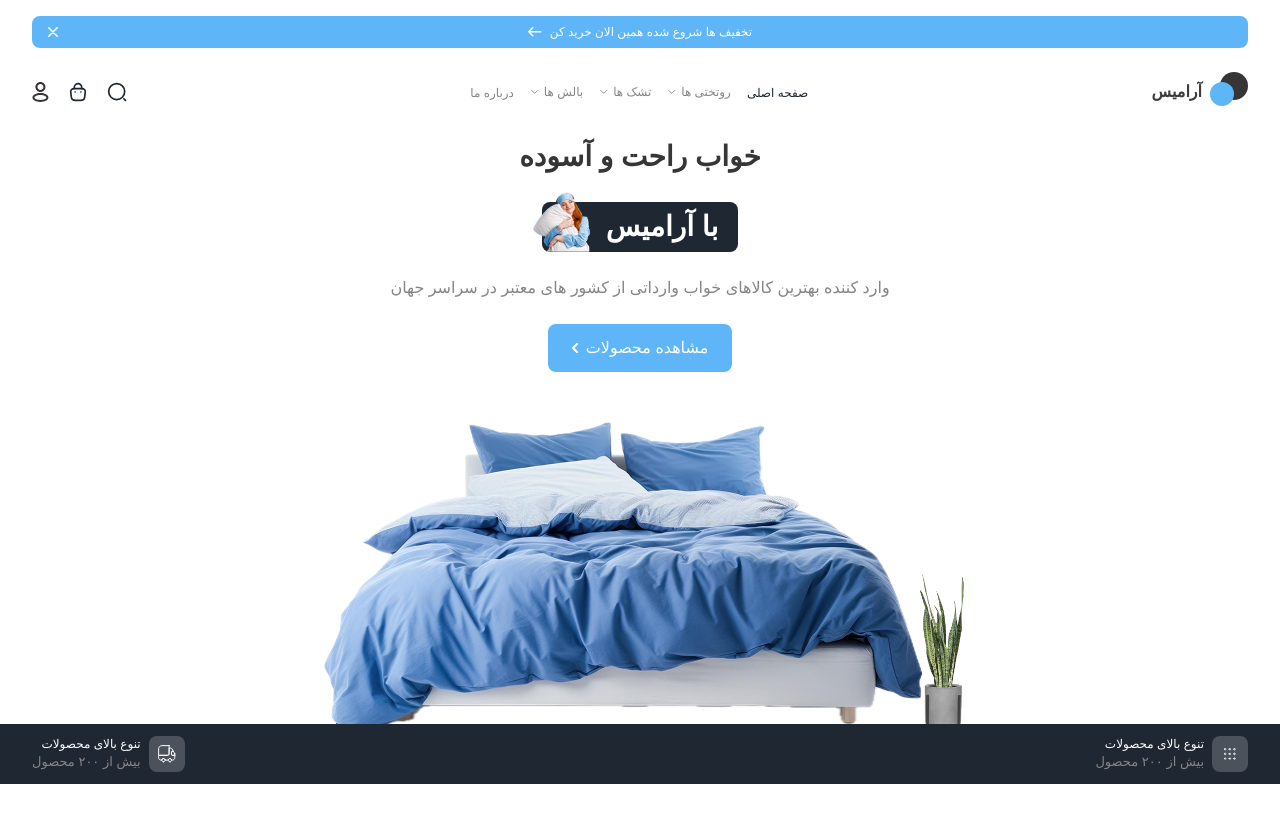
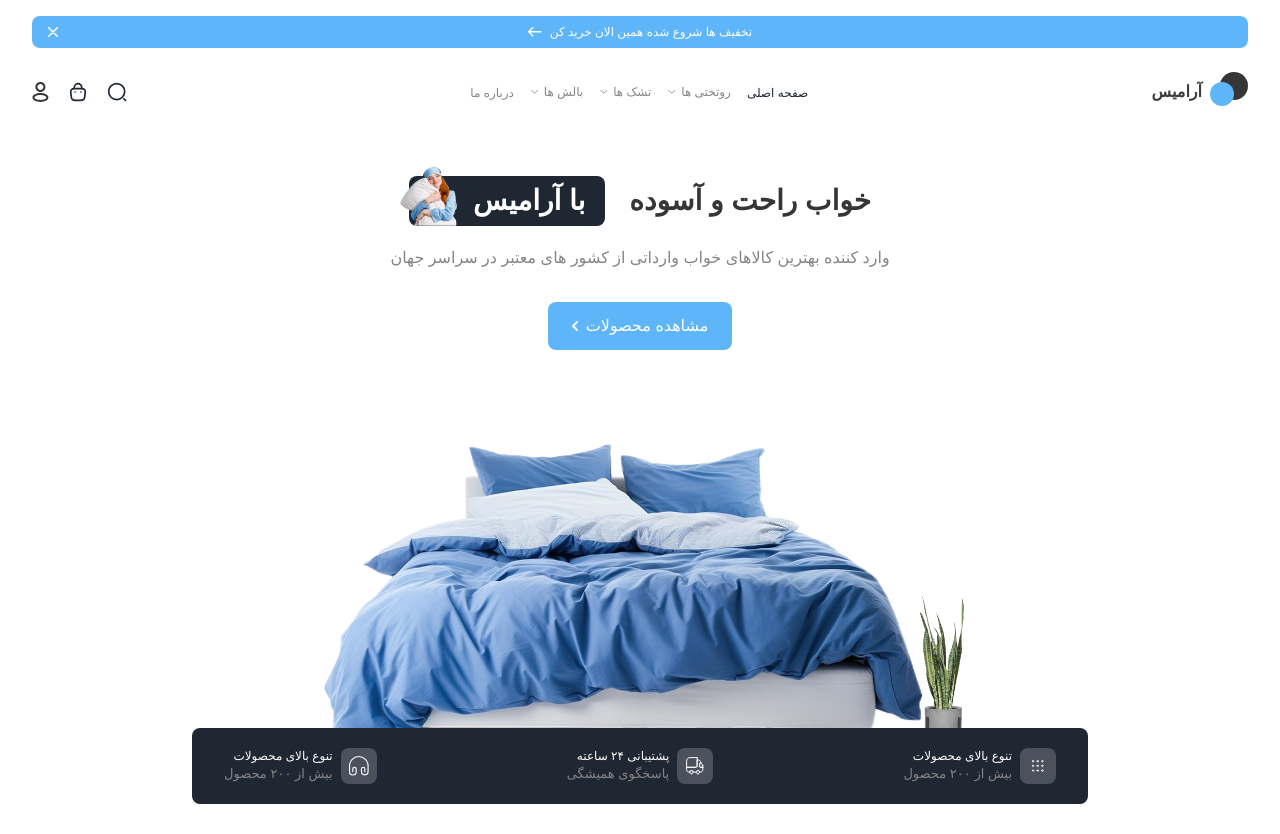
Before and after one commit to FatemehAllameh/bedding-store, a website built with Vite: page index.html in a window 1280 px wide. Before the commit the page ends 812 px from the top, so only its background shows below. Built offline with nearby package versions, Linux system fonts and the light colour scheme; files whose address does not match are found by name.

Commit message:
refactor: make intro section responsive

```diff
--- a/index.html
+++ b/index.html
@@ -13,10 +13,12 @@
     <div class="overlay"></div>
     <!-- Main -->
     <main class="mt-6">
-      <section class="mb-10">
+      <!-- Intro Section -->
+      <section class="mb-10 md:mt-16">
         <div class="container mx-auto px-4 sm:px-6 lg:px-8">
+          <div class="flex flex-col items-center justify-center font-modam">
             <div
-            class="flex flex-col items-center justify-center gap-6 font-modam"
+              class="flex flex-col md:flex-row items-center justify-center gap-6 mb-5"
             >
               <p class="text-[#363636] font-bold text-[1.75rem]">
                 خواب راحت و آسوده
@@ -31,14 +33,16 @@
                   alt=""
                 />
               </p>
-            <p class="text-light-gray font-light text-center">
+            </div>
+
+            <p class="text-light-gray font-light text-center mb-8">
               وارد کننده بهترین کالاهای خواب وارداتی از کشور های معتبر در سراسر
               جهان
             </p>
 
             <a
               href="#"
-              class="flex items-center gap-2 py-3 px-6 rounded-lg bg-primary text-white"
+              class="flex items-center gap-2 py-3 px-6 rounded-lg bg-primary text-white mb-14 md:mb-17"
               >مشاهده محصولات
               <svg width="6" height="10" viewBox="0 0 6 10" fill="none">
                 <path
@@ -65,8 +69,9 @@
             </div>
           </div>
         </div>
+        <!-- Header Features -->
         <div
-          class="flex items-center justify-between -mt-12 absolute z-10 bg-secondary text-white w-full py-3 px-8"
+          class="flex items-center justify-between -mt-12 absolute z-10 w-full py-3 px-8 md:w-[90%] md:left-1/2 md:-translate-x-1/2 md:rounded-lg md:py-5 md:-mt-16.5 lg:w-[70%] bg-secondary text-white"
         >
           <div class="flex gap-2">
             <svg
@@ -189,6 +194,28 @@
             </svg>
 
             <div>
+              <p class="text-xs">پشتیبانی ۲۴ ساعته</p>
+              <p class="font-light text-[13px] text-light-gray">
+                پاسخگوی همیشگی
+              </p>
+            </div>
+          </div>
+          <div class="hidden md:flex gap-2">
+            <svg
+              class="w-9 h-9 p-2 bg-white/20 rounded-lg"
+              viewBox="0 0 27 27"
+              fill="none"
+            >
+              <path
+                d="M5.0775 21.3V17.65C5.0775 16.4375 6.0275 15.35 7.3775 15.35C8.59 15.35 9.6775 16.3 9.6775 17.65V21.1625C9.6775 23.6 7.6525 25.625 5.215 25.625C2.7775 25.625 0.752501 23.5875 0.752501 21.1625V13.4625C0.615001 6.4375 6.165 0.75 13.19 0.75C20.215 0.75 25.7525 6.4375 25.7525 13.325V21.025C25.7525 23.4625 23.7275 25.4875 21.29 25.4875C18.8525 25.4875 16.8275 23.4625 16.8275 21.025V17.5125C16.8275 16.3 17.7775 15.2125 19.1275 15.2125C20.34 15.2125 21.4275 16.1625 21.4275 17.5125V21.3"
+                stroke="white"
+                stroke-width="1.5"
+                stroke-linecap="round"
+                stroke-linejoin="round"
+              />
+            </svg>
+
+            <div>
               <p class="text-xs">تنوع بالای محصولات</p>
               <p class="font-light text-[13px] text-light-gray">
                 بیش از ۲۰۰ محصول
```
Lines whose indentation alone changed are shown as unchanged.
